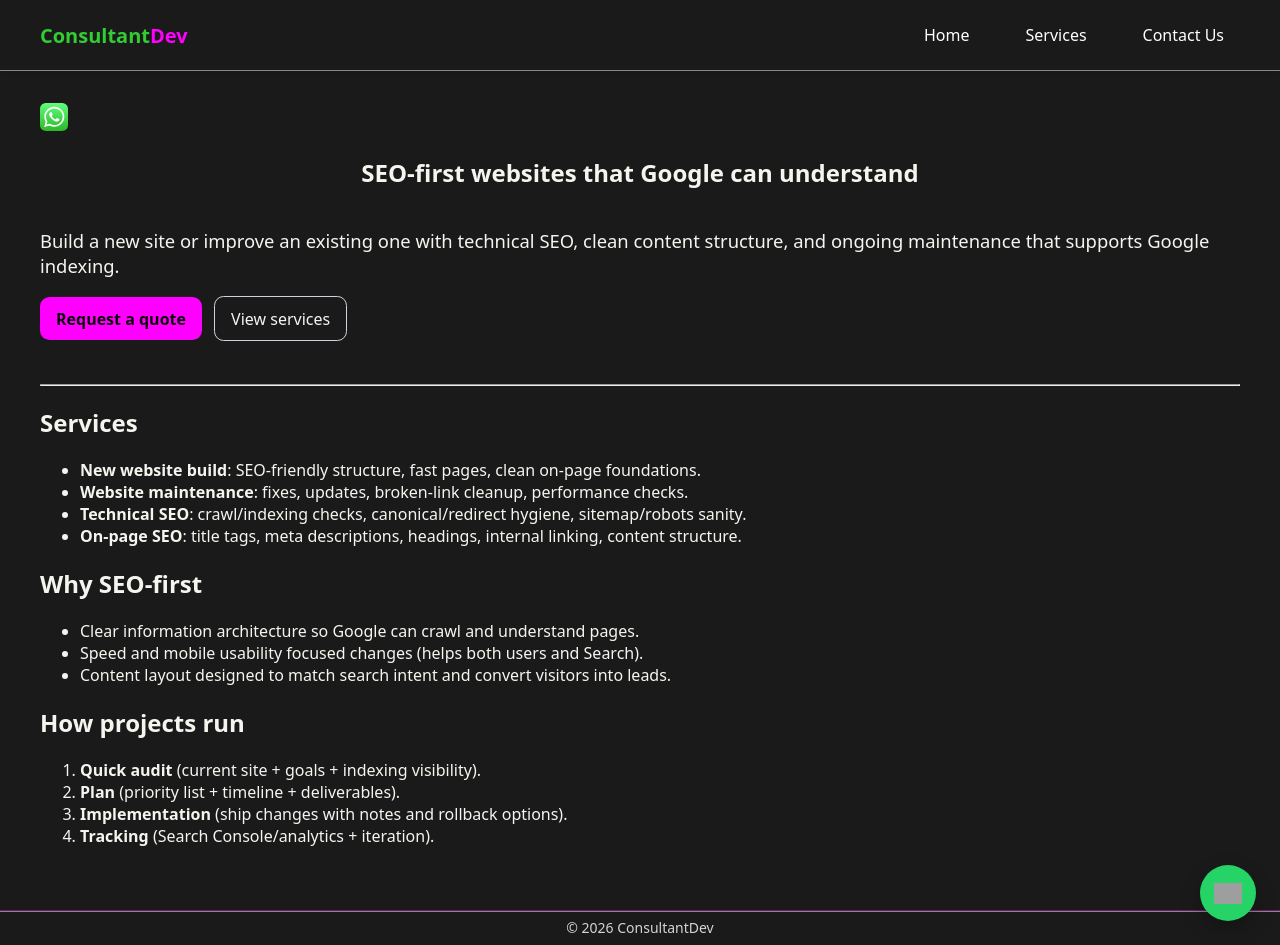
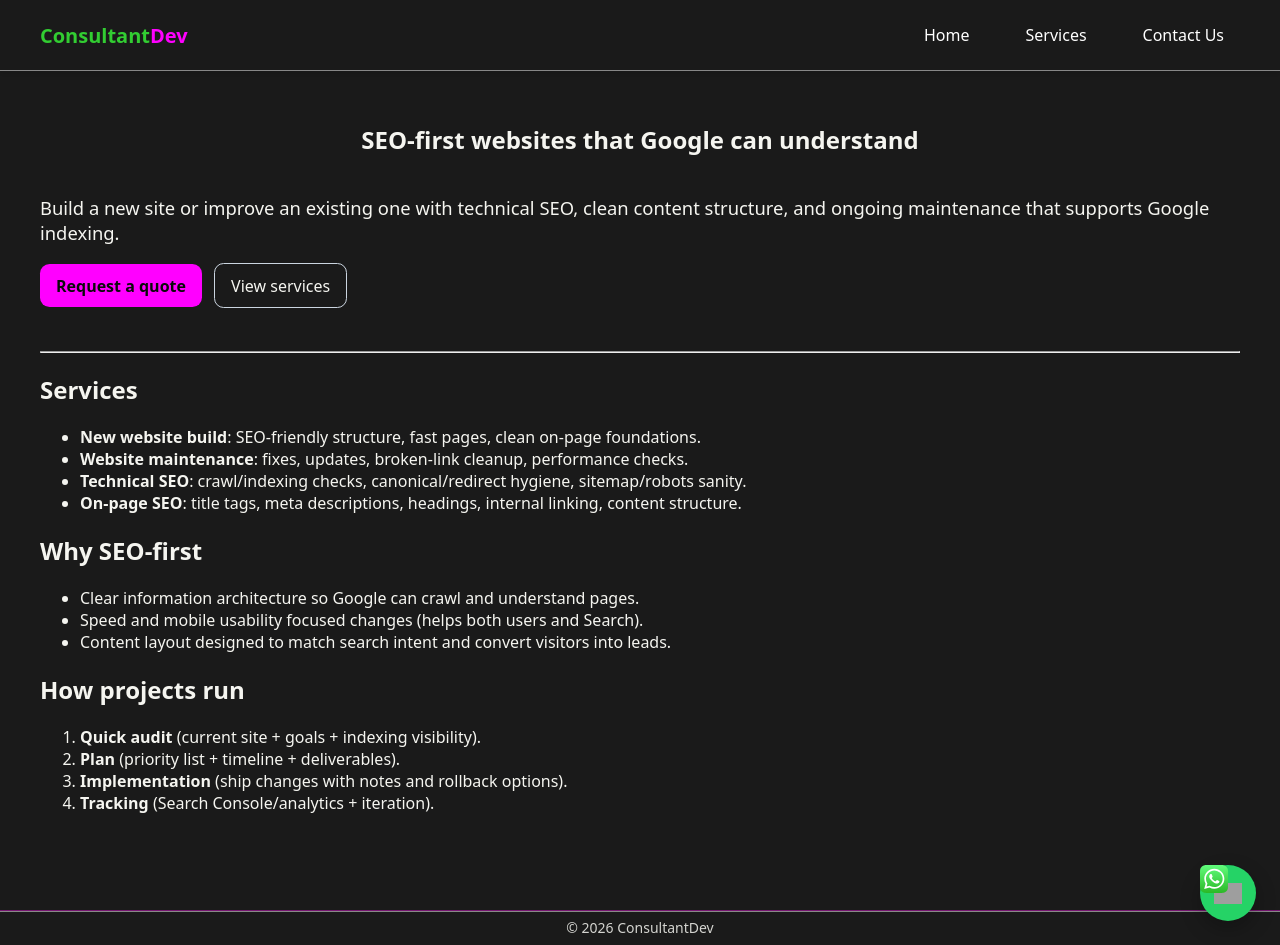
Before and after one commit to m33lucky-benny/ebiya-consul, a Jekyll site: the page built from index.html, in a window 1280 px wide and 945 px high. Built offline with Jekyll 4.4.1, drawn with Linux system fonts in a browser that asks for light colours.

Commit message:
Update whatsapp.html

```diff
--- a/_includes/whatsapp.html
+++ b/_includes/whatsapp.html
@@ -3,13 +3,14 @@
   class="whatsapp-float"
   aria-label="Chat on WhatsApp"
   target="_blank"
-></a>
+>
   <img
     src="{{ '/assets/icon/whatsapp.svg' | relative_url }}"
     alt="WhatsApp"
     width="28"
     height="28"
   />
+  </a>
 
 <script>
   document.addEventListener("DOMContentLoaded", function () {
```
